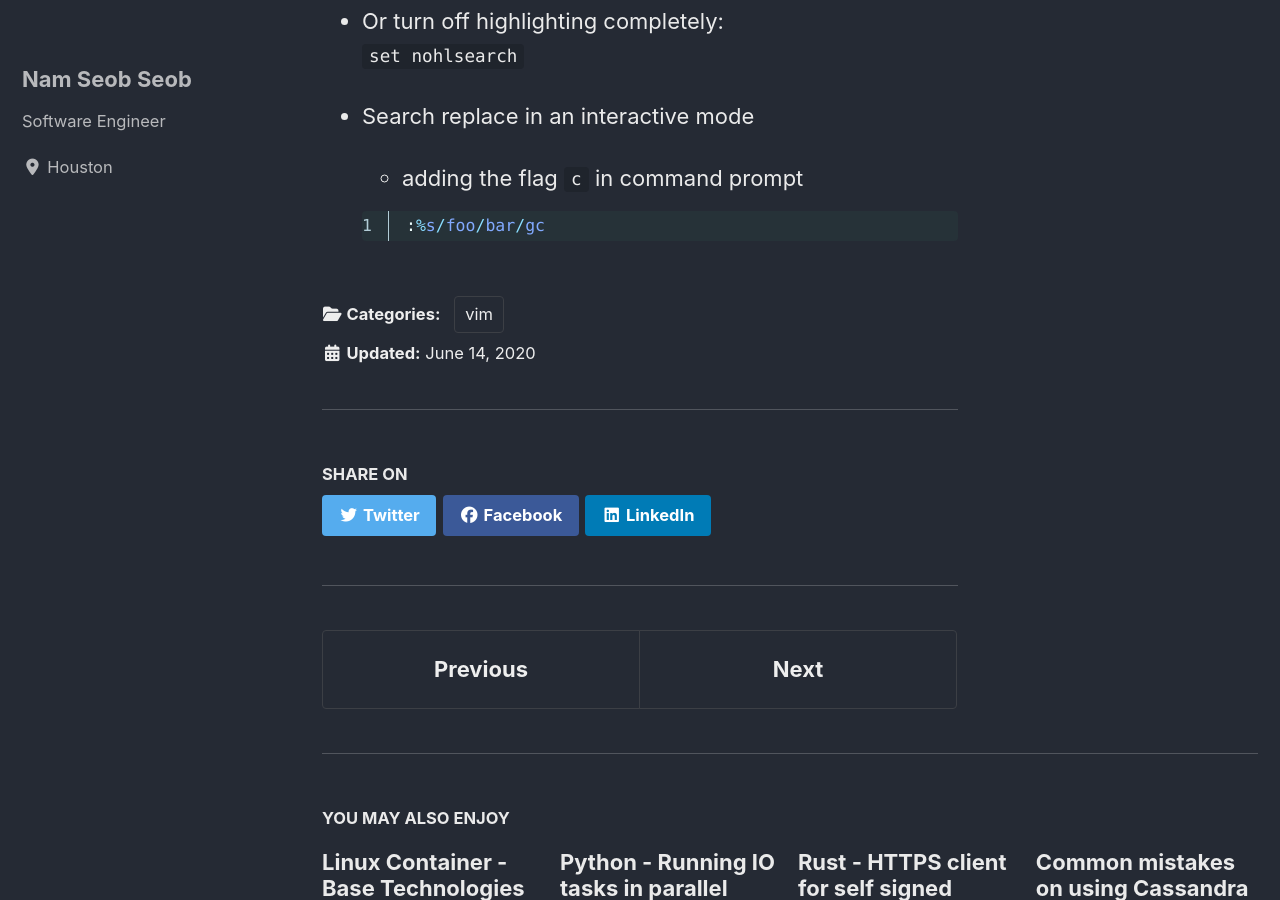
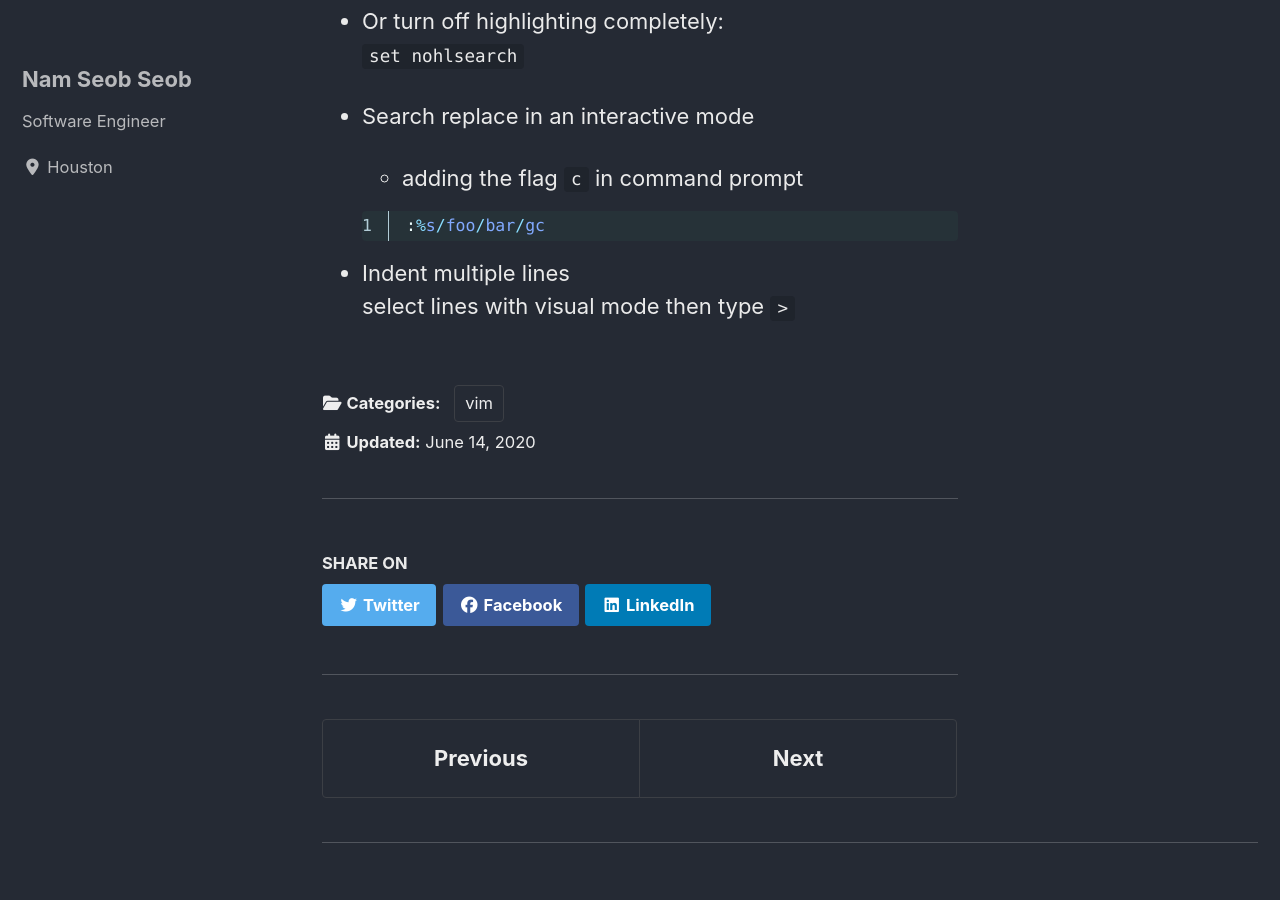
Before and after one commit to nsclass/nsclass.github.io, a Jekyll site: the page built from _posts/2020-06-14-vim-basic-commands.md, in a window 1280 px wide and 900 px high, scrolled down 3003 px. Built offline with Jekyll 4.4.1, drawn with Linux system fonts in a browser that asks for light colours; cached includes are drawn as plain includes; nearby versions of some CDN libraries.

Commit message:
vim commands

````diff
--- a/_posts/2020-06-14-vim-basic-commands.md
+++ b/_posts/2020-06-14-vim-basic-commands.md
@@ -84,3 +84,6 @@ You can use modifiers to change the meaning of a noun. Some modifiers are `i`, w
   ```
   :%s/foo/bar/gc
   ```
+
+- Indent multiple lines
+  select lines with visual mode then type `>`
````
